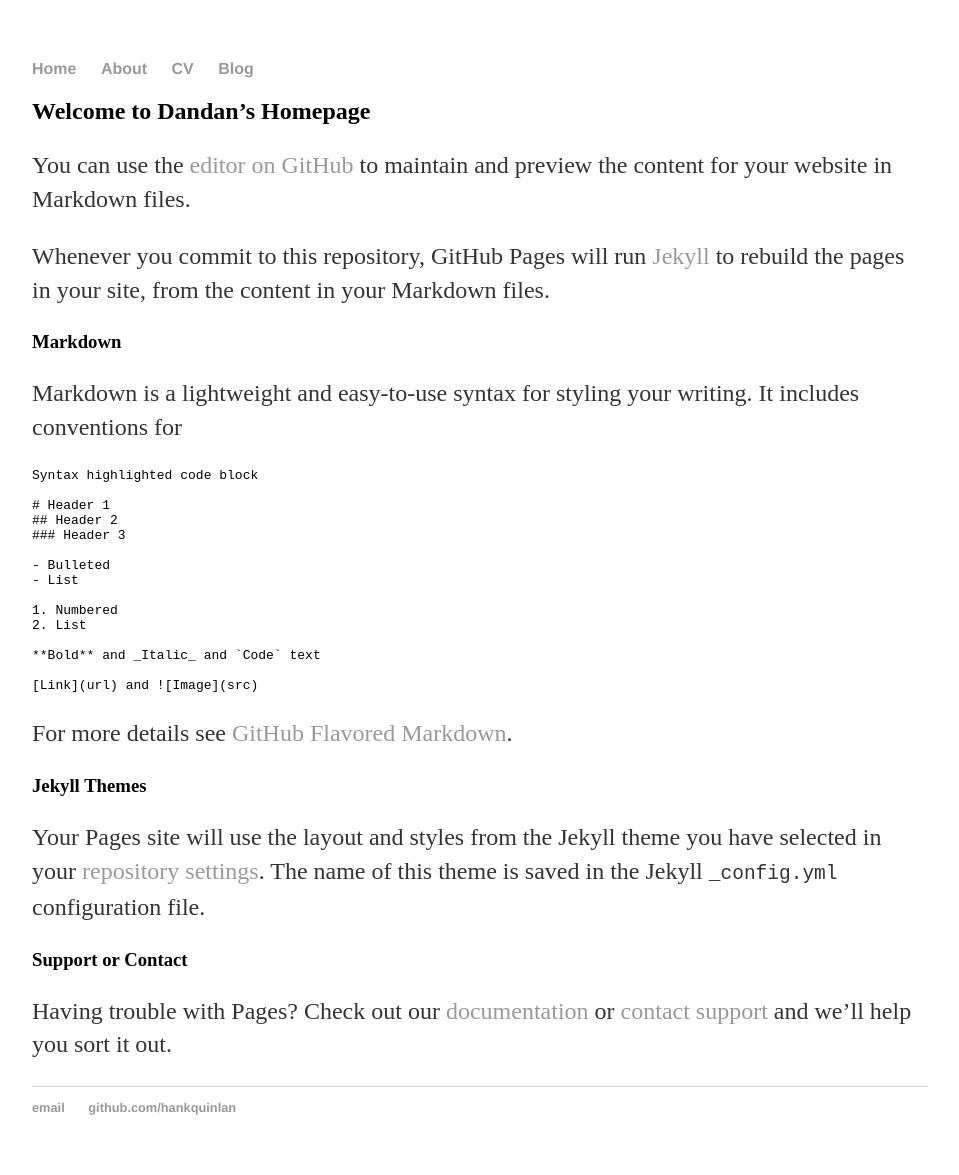
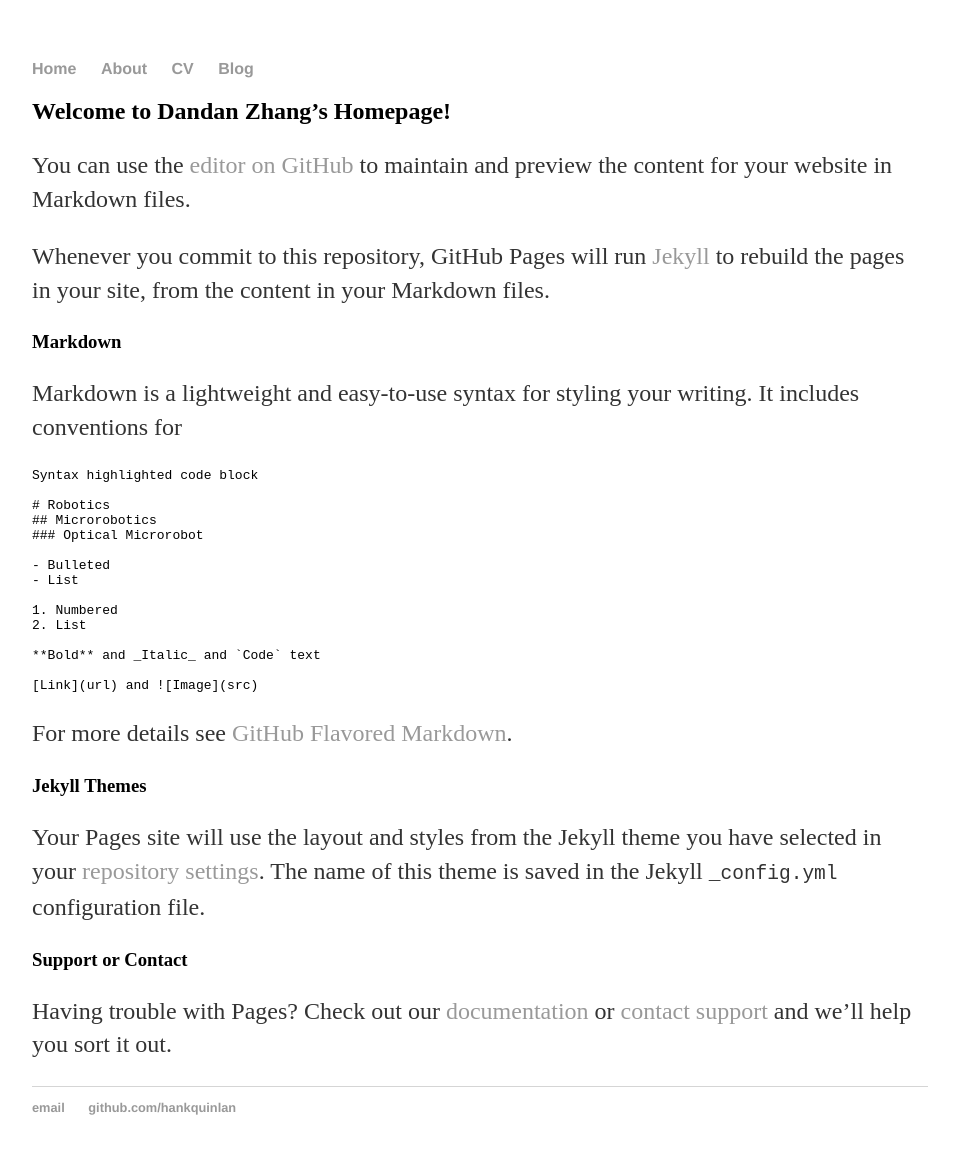
Before and after one commit to ImperialDanDan/ImperialDanDan.github.io, a Jekyll site: the page built from index.md, in a window 1280 px wide. Shown: the whole page, without its empty margins (160-1119 px from the left). Built offline with Jekyll 4.4.1, drawn with Linux system fonts in a browser that asks for light colours; our own code applies the rules of GitHub Pages for plain Markdown files.

Commit message:
Update index.md

````diff
--- a/index.md
+++ b/index.md
@@ -1,4 +1,4 @@
-## Welcome to Dandan's Homepage
+## Welcome to Dandan Zhang's Homepage!
 
 You can use the [editor on GitHub](https://github.com/ImperialDanDan/ImperialDanDan.github.io/edit/main/index.md) to maintain and preview the content for your website in Markdown files.
 
@@ -11,9 +11,9 @@
 ```markdown
 Syntax highlighted code block
 
-# Header 1
-## Header 2
-### Header 3
+# Robotics
+## Microrobotics
+### Optical Microrobot
 
 - Bulleted
 - List
````
